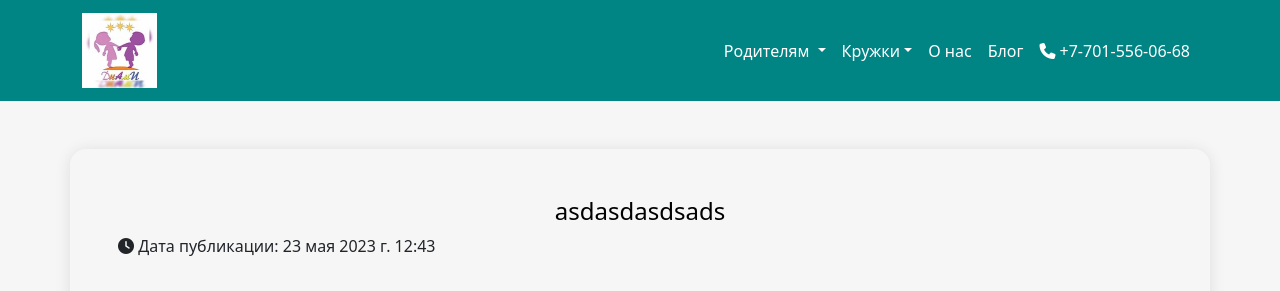
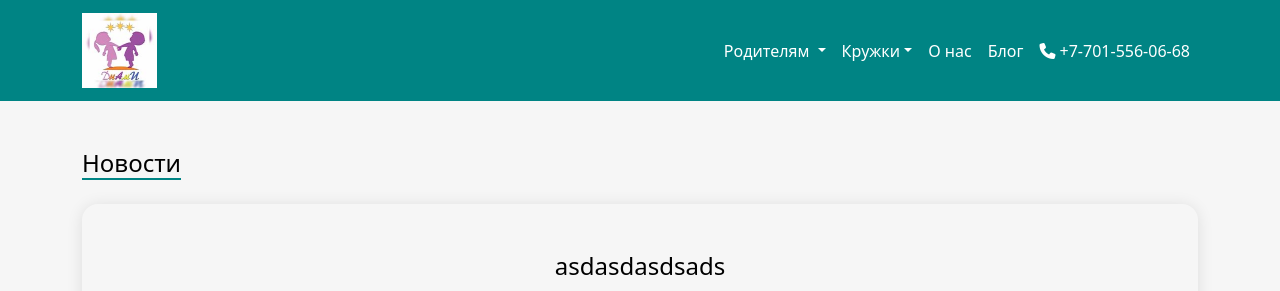
Before and after one commit to aslanqwe/Graduate-work, a Django app: page /news/4 in a window 1280 px wide. Shown: the top 291 px of the page. Run offline with Django 4.2, Linux system fonts and the light colour scheme; data comes from the database, SQL or seed files in the repository; some libraries are stand-ins or nearby versions.

Commit message:
добавил тайтл новости

```diff
--- a/main/templates/main/details_view.html
+++ b/main/templates/main/details_view.html
@@ -4,8 +4,14 @@
 
 
 {% block content %}
-<div class="container mt-5 news">
+<div class="container mt-5">
     <div class="row">
+        <div class="col-md-12 col-sm-12 pb-3">
+            <h4 class="underline">{{ title }}</h4>
+        </div>
+    </div>
+    <div class="news">
+        <div class="row">
         <div class="col-md-12 col-sm-12 p-5">
             <h1 class="text-center">{{ article.title }}</h1>
             <p class="text-left"><i class="fa-sharp fa-solid fa-clock"></i> Дата публикации: {{ article.date }}</p>
@@ -22,5 +28,7 @@
             <p style="word-wrap: break-word;">{{ article.full_text }}</p>
         </div>
     </div>
+    </div>
+
 </div>
 {% endblock %}
```
